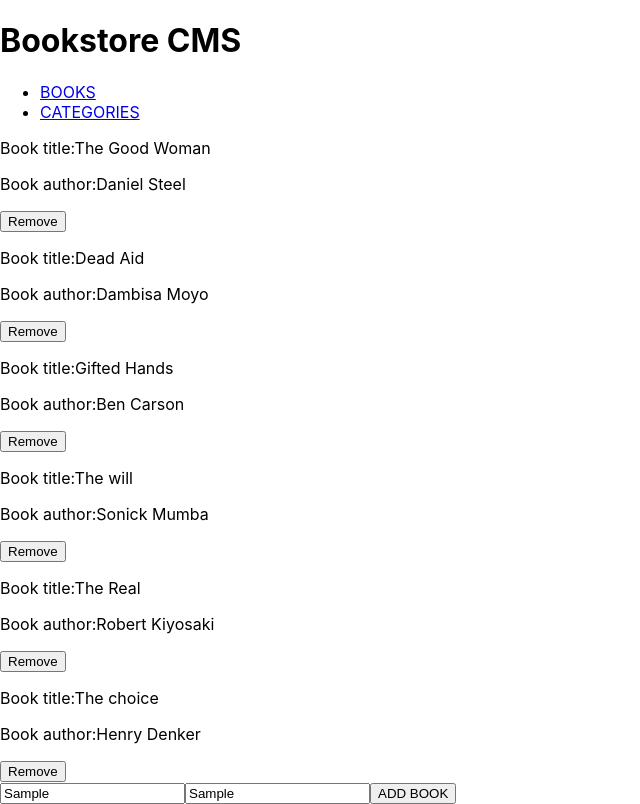
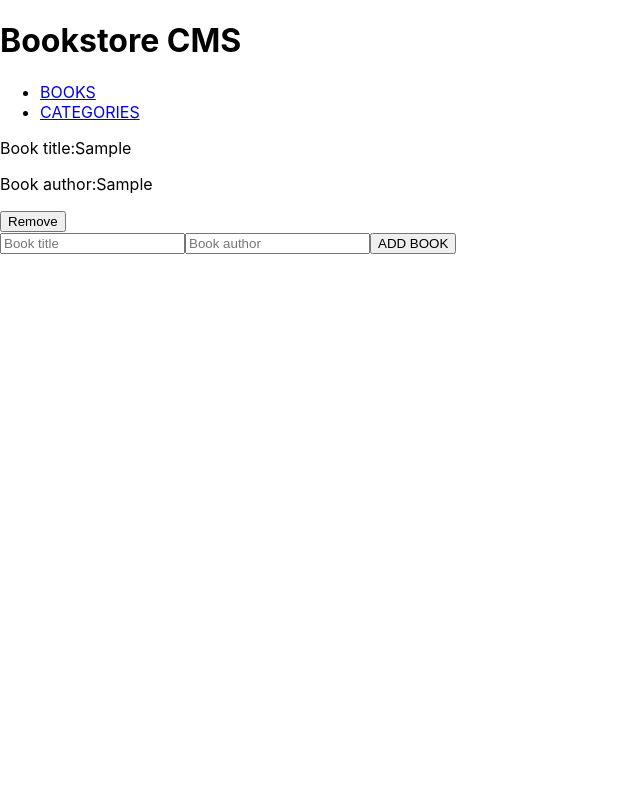
Before and after one commit to Sonickmumba/BookStore-with-react, a React (Create React App) app: page / in a window 1280 px wide. Both pictures are taken after typing "Sample", "Sample" into the empty fields and a click on the button "ADD BOOK". Shown: the whole page, without its empty margins (0-640 px from the left). Built offline with nearby package versions, Linux system fonts and the light colour scheme.

Commit message:
Apply redux to react components

```diff
--- a/src/components/AddNewBook.js
+++ b/src/components/AddNewBook.js
@@ -1,11 +1,39 @@
-import React from 'react';
+import React, { useState } from 'react';
+import { useDispatch, useSelector } from 'react-redux';
+import { addBook } from '../redux/books/books';
 
-const AddNewBook = () => (
-  <form>
-    <input type="text" placeholder="Book title" />
-    <input type="text" placeholder="Book author" />
-    <button type="button">ADD BOOK</button>
-  </form>
-);
+const AddNewBook = () => {
+  const dispatch = useDispatch();
+
+  const books = useSelector((state) => state.book);
+
+  const [title, setTitle] = useState('');
+  const [author, setAuthor] = useState('');
+
+  const handleTitleInput = (e) => {
+    setTitle(e.target.value);
+  };
+
+  const handleAuthorInput = (e) => {
+    setAuthor(e.target.value);
+  };
+
+  const handleClick = (e) => {
+    e.preventDefault();
+    if (title !== '' && author !== '') {
+      dispatch(addBook({ id: books.length + 1, title, author }));
+    }
+    setTitle('');
+    setAuthor('');
+  };
+
+  return (
+    <form>
+      <input type="text" placeholder="Book title" value={title} onChange={handleTitleInput} />
+      <input type="text" placeholder="Book author" value={author} onChange={handleAuthorInput} />
+      <button type="button" onClick={handleClick}>ADD BOOK</button>
+    </form>
+  );
+};
 
 export default AddNewBook;
--- a/src/components/Book.js
+++ b/src/components/Book.js
@@ -2,46 +2,11 @@ import React from 'react';
 import AddNewBook from './AddNewBook';
 import BookContainer from './BookContainer';
 
-const Book = () => {
-  const books = [
-    {
-      id: 1,
-      title: 'The Good Woman',
-      author: 'Daniel Steel',
-    },
-    {
-      id: 2,
-      title: 'Dead Aid',
-      author: 'Dambisa Moyo',
-    },
-    {
-      id: 3,
-      title: 'Gifted Hands',
-      author: 'Ben Carson',
-    },
-    {
-      id: 4,
-      title: 'The will',
-      author: 'Sonick Mumba',
-    },
-    {
-      id: 5,
-      title: 'The Real',
-      author: 'Robert Kiyosaki',
-    },
-    {
-      id: 6,
-      title: 'The choice',
-      author: 'Henry Denker',
-    },
-  ];
-
-  return (
-    <>
-      <BookContainer books={books} />
-      <AddNewBook />
-    </>
-  );
-};
+const Book = () => (
+  <>
+    <BookContainer />
+    <AddNewBook />
+  </>
+);
 
 export default Book;
--- a/src/components/BookContainer.js
+++ b/src/components/BookContainer.js
@@ -1,9 +1,9 @@
 import React from 'react';
-import PropTypes from 'prop-types';
+import { useSelector } from 'react-redux';
 import BookDetails from './BookDetails';
 
-const BookContainer = (props) => {
-  const { books } = props;
+const BookContainer = () => {
+  const books = useSelector((state) => state.book);
   return (
     <div>
       {books.map((book) => (
@@ -15,8 +15,4 @@ const BookContainer = (props) => {
   );
 };
 
-BookContainer.propTypes = {
-  books: PropTypes.node.isRequired,
-};
-
 export default BookContainer;
--- a/src/components/BookDetails.js
+++ b/src/components/BookDetails.js
@@ -1,25 +1,36 @@
+import { PropTypes } from 'prop-types';
 import React from 'react';
-import PropTypes from 'prop-types';
+import { useDispatch } from 'react-redux';
+import { deleteBook } from '../redux/books/books';
 
-const BookDetails = (props) => {
-  const { book } = props;
+const BookDetails = ({ book }) => {
+  const { id, title, author } = book;
+  const dispatch = useDispatch();
+
+  const handleClick = () => {
+    dispatch(deleteBook(id));
+  };
   return (
     <>
       <p>
         Book title:
-        {book.title}
+        {title}
       </p>
       <p>
         Book author:
-        {book.author}
+        {author}
       </p>
-      <button type="button">Remove</button>
+      <button type="button" onClick={handleClick}>Remove</button>
     </>
   );
 };
 
 BookDetails.propTypes = {
-  book: PropTypes.node.isRequired,
+  book: PropTypes.shape({
+    id: PropTypes.number.isRequired,
+    title: PropTypes.string.isRequired,
+    author: PropTypes.string.isRequired,
+  }).isRequired,
 };
 
 export default BookDetails;
--- a/src/components/Category.js
+++ b/src/components/Category.js
@@ -1,7 +1,21 @@
 import React from 'react';
+import { useDispatch } from 'react-redux';
+import { statusCheck } from '../redux/categories/categories';
 
-const Category = () => (
-  <button type="button">Check Status</button>
-);
+const Category = () => {
+  const dispatch = useDispatch();
+
+  const handleClick = () => {
+    dispatch(statusCheck());
+  };
+
+  return (
+    <>
+      <div>
+        <button type="button" onClick={handleClick}>Check Status</button>
+      </div>
+    </>
+  );
+};
 
 export default Category;
--- a/src/index.js
+++ b/src/index.js
@@ -1,11 +1,15 @@
 import React from 'react';
 import ReactDOM from 'react-dom/client';
+import { Provider } from 'react-redux';
 import './index.css';
+import store from './redux/configureStore';
 import App from './App';
 
 const root = ReactDOM.createRoot(document.getElementById('root'));
 root.render(
   <React.StrictMode>
-    <App />
+    <Provider store={store}>
+      <App />
+    </Provider>
   </React.StrictMode>,
 );
--- a/src/redux/categories/categories.js
+++ b/src/redux/categories/categories.js
@@ -1,37 +1,23 @@
 // Action Type
 const STATUS = 'BOOKSTORE/categories/STATUS';
-const REMOVE_CATEGORY = 'BOOKSTORE/categories/REMOVE_CATEGORY';
-const ADD_CATEGORY = 'BOOKSTORE/categories/ADD_CATEGORY';
+
+const initialState = [];
 
 // Reducer Function
 
-const checkStatus = (state = false, action) => {
+const checkStatus = (state = initialState, action) => {
   switch (action.type) {
     case STATUS:
-      return !state;
-    case ADD_CATEGORY:
-      return [...state, action.payload];
-
-    case REMOVE_CATEGORY:
-      return state.filter((book) => book !== action.payload);
-
+      return 'Under construction';
     default:
       return state;
   }
 };
 
-// Add A Book Category action
+// status action
 
-export const addBookCategory = (book) => ({
-  type: ADD_CATEGORY,
-  payload: book,
-});
-
-// Remove a book Category action
-
-export const deleteBookCategory = (id) => ({
-  type: REMOVE_CATEGORY,
-  payload: id,
+export const statusCheck = () => ({
+  type: STATUS,
 });
 
 export default checkStatus;
```
